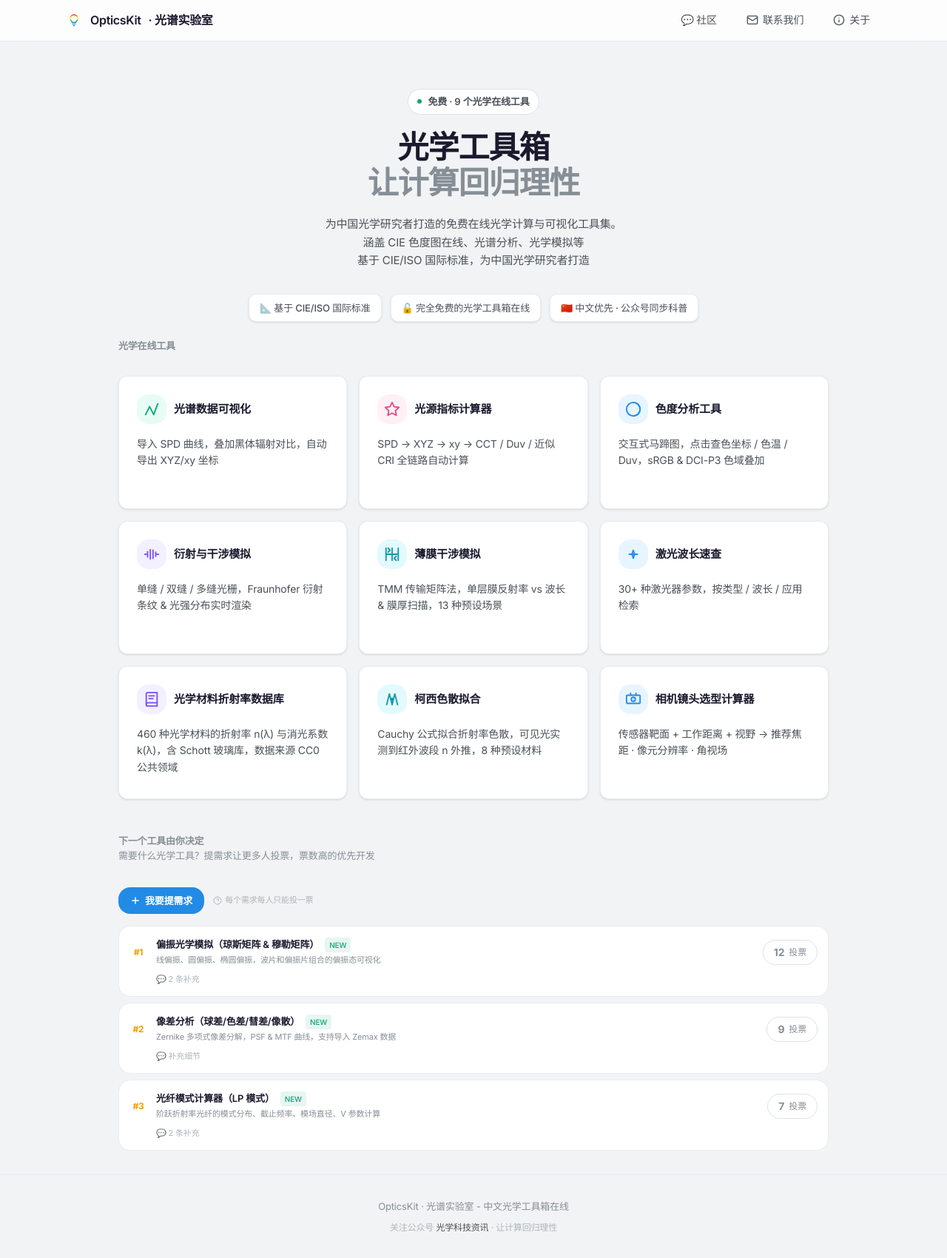
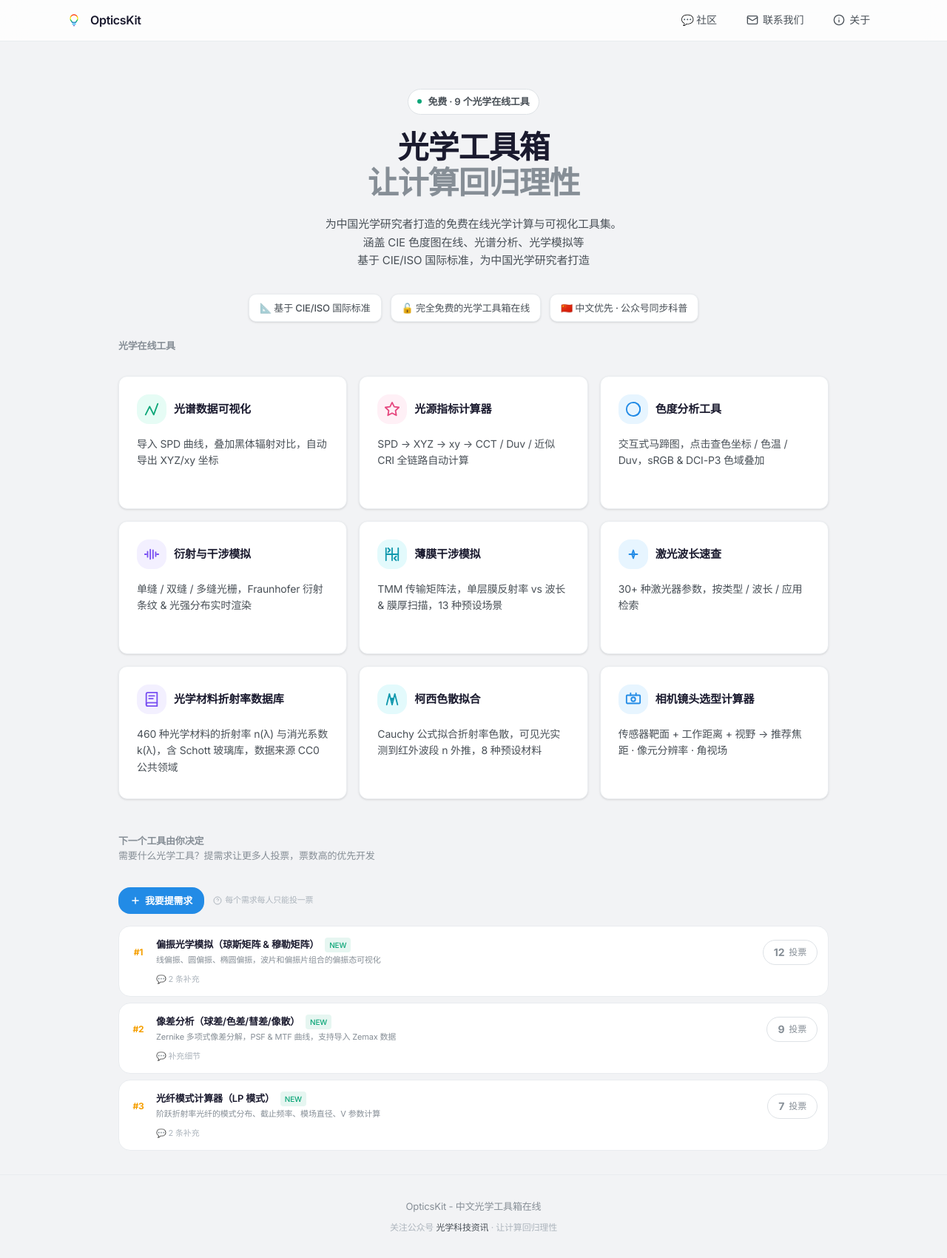
Before and after one commit to wolfoxbmm/opticskit, a Next.js app: page / in a window 1280 px wide. Shown: the whole page at 74% size. Built offline with nearby package versions, Linux system fonts and the light colour scheme.

Commit message:
chore: remove 光谱实验室 from site name

```diff
--- a/src/app/layout.tsx
+++ b/src/app/layout.tsx
@@ -3,11 +3,11 @@ import Link from "next/link";
 import "./globals.css";
 
 export const metadata: Metadata = {
-  title: "OpticsKit · 光谱实验室 - 免费光学工具箱在线 | 光学计算器 色度图 光谱分析 光学模拟",
+  title: "OpticsKit - 免费光学工具箱在线 | 光学计算器 色度图 光谱分析 光学模拟",
   description: "OpticsKit 是为中国光学研究者打造的免费在线光学工具箱，提供色度图在线计算、光谱分析工具、光学模拟、衍射干涉模拟、薄膜干涉、材料折射率查询、激光参数速查、柯西色散拟合、相机镜头选型等 9 个光学在线工具，基于 CIE/ISO 国际标准",
   keywords: "光学工具箱在线,光学计算器,色度图在线,光谱分析工具,光学模拟,CIE色度图,衍射模拟,薄膜干涉,折射率查询,激光参数,光学工具箱",
   openGraph: {
-    title: "OpticsKit · 光谱实验室 - 免费光学工具箱在线",
+    title: "OpticsKit - 免费光学工具箱在线",
     description: "为中国光学研究者打造的在线光学计算与可视化工具集，色度图、光谱分析、光学模拟等9个免费工具",
     type: "website",
     url: "https://opticskit.cn",
@@ -35,7 +35,7 @@ export default function RootLayout({
                   "@type": "WebSite",
                   "@id": "https://opticskit.cn/#website",
                   "url": "https://opticskit.cn/",
-                  "name": "OpticsKit · 光谱实验室",
+                  "name": "OpticsKit ",
                   "description": "为中国光学研究者打造的免费在线光学计算与可视化工具集",
                   "inLanguage": "zh-CN",
                   "potentialAction": {
@@ -72,7 +72,7 @@ export default function RootLayout({
             <Link href="/" className="flex items-center gap-1.5 sm:gap-2.5 no-underline hover:no-underline shrink-0">
               <img src="/logo-header.png" alt="OpticsKit" width="24" height="24" className="sm:w-[24px] sm:h-[24px]" />
               <span className="text-[13px] sm:text-[16px] font-semibold tracking-[-0.02em] text-[#1A1A2E] whitespace-nowrap">OpticsKit</span>
-              <span className="hidden sm:inline text-[14px] sm:text-[16px] font-semibold tracking-[-0.02em] text-[#1A1A2E] whitespace-nowrap">· 光谱实验室</span>
+              <span className="hidden sm:inline text-[14px] sm:text-[16px] font-semibold tracking-[-0.02em] text-[#1A1A2E] whitespace-nowrap"></span>
             </Link>
 
             {/* Nav */}
--- a/src/app/page.tsx
+++ b/src/app/page.tsx
@@ -388,7 +388,7 @@ export default function Home() {
       {/* Navigation — 毛玻璃 */}
       {/* SEO semantic description */}
       <section aria-label="光学工具箱简介" className="sr-only">
-        <h2>OpticsKit · 光谱实验室 - 在线光学工具箱</h2>
+        <h2>OpticsKit - 在线光学工具箱</h2>
         <p>
           OpticsKit 是一套免费的光学工具箱在线，提供光学计算器、色度图在线、光谱分析工具、
           光学模拟等专业功能。涵盖 CIE 色度图在线计算、衍射干涉模拟、光谱数据可视化、
@@ -502,7 +502,7 @@ export default function Home() {
       </section>
 
       <footer className="border-t border-[#E9ECEF] py-8 px-6 text-center space-y-2">
-        <p className="text-[13px] text-[#868E96]">OpticsKit · 光谱实验室 - 中文光学工具箱在线</p>
+        <p className="text-[13px] text-[#868E96]">OpticsKit - 中文光学工具箱在线</p>
         <p className="text-[12px] text-[#ADB5BD]">
           关注公众号 <span className="text-[#495057] font-medium">光学科技资讯</span> · 让计算回归理性
         </p>
```
